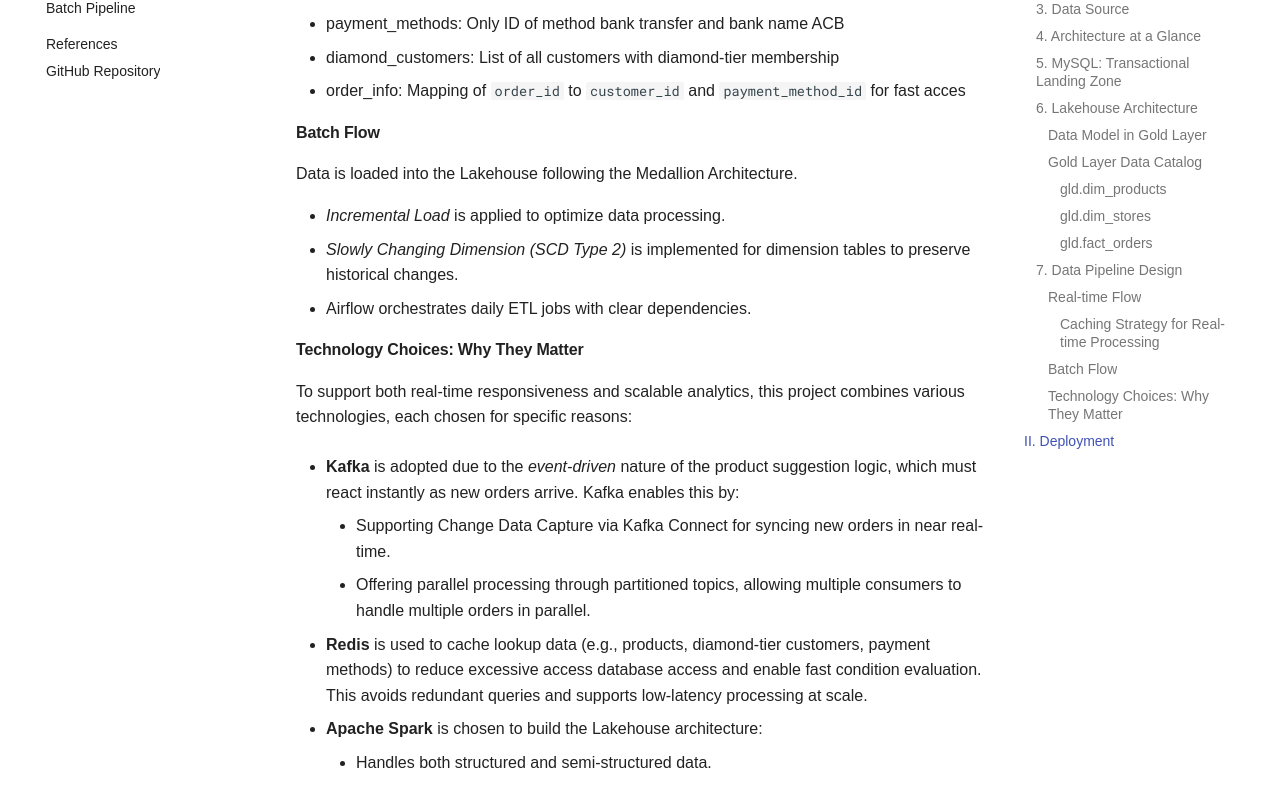
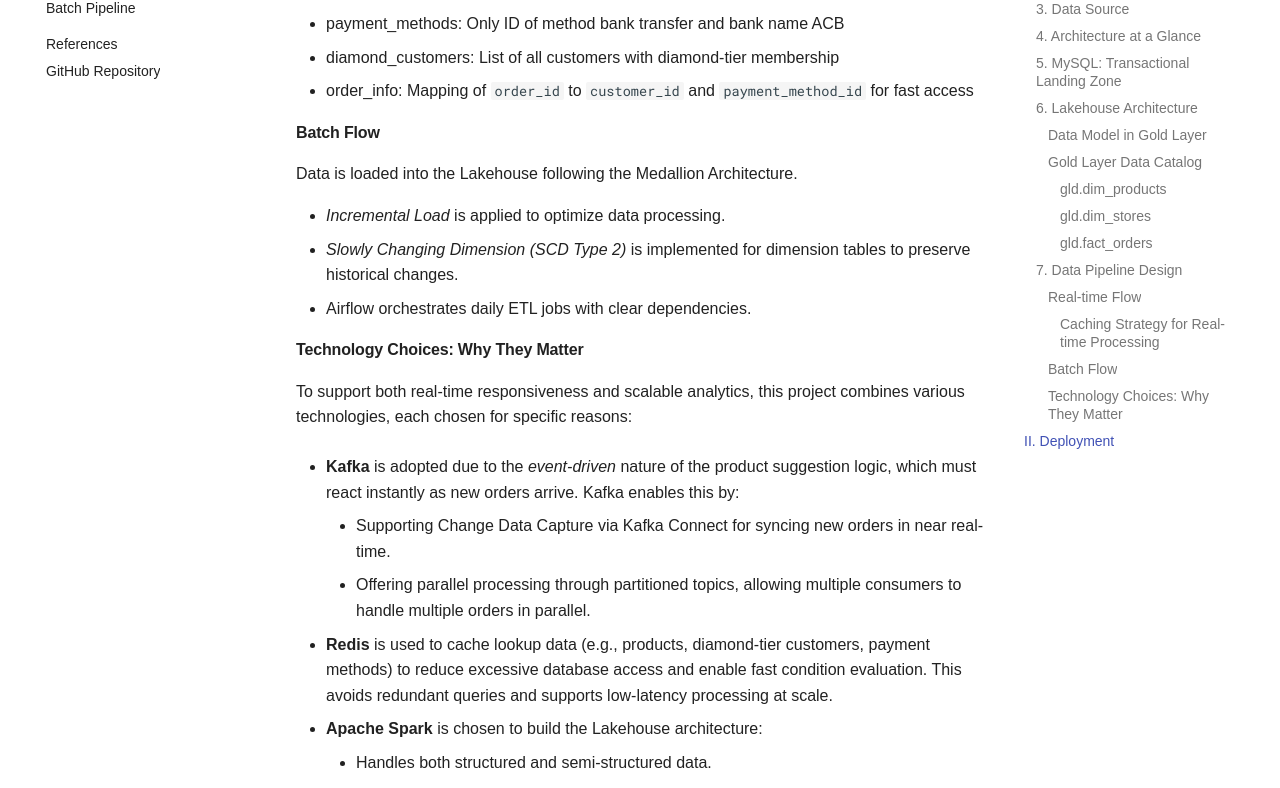
Before and after one commit to lnynhi02/coffee-sales-dp-docs, an MkDocs documentation site: the page built from docs/index.md, in a window 1280 px wide and 1400 px high, scrolled down 7452 px. Shown: the part 270-1058 px from the top of the window. Built offline with MkDocs 1.6.1 and Material for MkDocs 9.7.7, drawn with Linux system fonts in a browser that asks for light colours; some web fonts are replaced.

Commit message:
Update typo

```diff
--- a/docs/index.md
+++ b/docs/index.md
@@ -163,7 +163,7 @@
 - products: List of all available products
 - payment_methods: Only ID of method bank transfer and bank name ACB
 - diamond_customers: List of all customers with diamond-tier membership
-- order_info: Mapping of `order_id` to `customer_id` and `payment_method_id` for fast acces
+- order_info: Mapping of `order_id` to `customer_id` and `payment_method_id` for fast access
 
 #### Batch Flow
 Data is loaded into the Lakehouse following the Medallion Architecture.
@@ -179,7 +179,7 @@
 	- Supporting Change Data Capture via Kafka Connect for syncing new orders in near real-time.
 	- Offering parallel processing through partitioned topics, allowing multiple consumers to handle multiple orders in parallel.
 
-- **Redis** is used to cache lookup data (e.g., products, diamond-tier customers, payment methods) to reduce excessive access database access and enable fast condition evaluation. This avoids redundant queries and supports low-latency processing at scale.
+- **Redis** is used to cache lookup data (e.g., products, diamond-tier customers, payment methods) to reduce excessive database access and enable fast condition evaluation. This avoids redundant queries and supports low-latency processing at scale.
 
 - **Apache Spark** is chosen to build the Lakehouse architecture:
 	- Handles both structured and semi-structured data.
```
Also changed, not shown: site/index.html, site/sitemap.xml, 1 other file.
